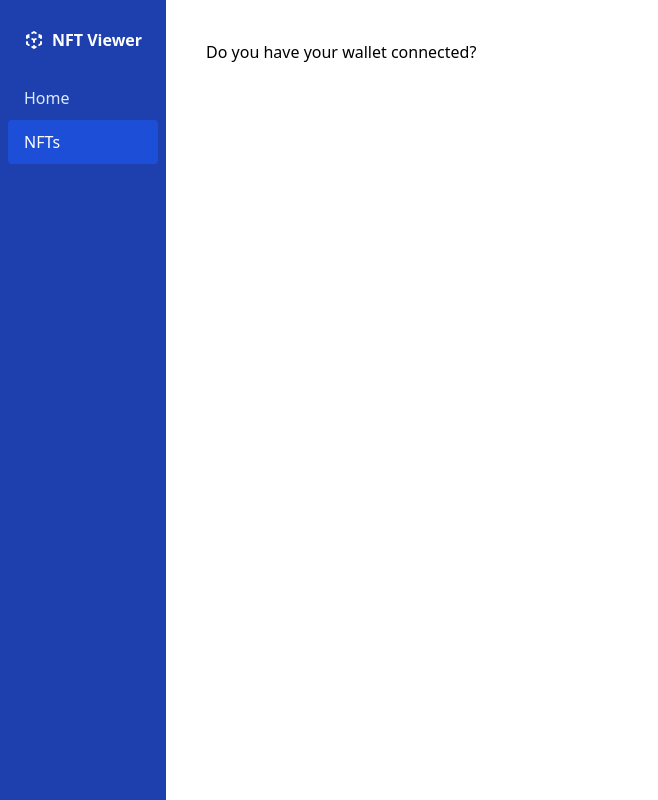
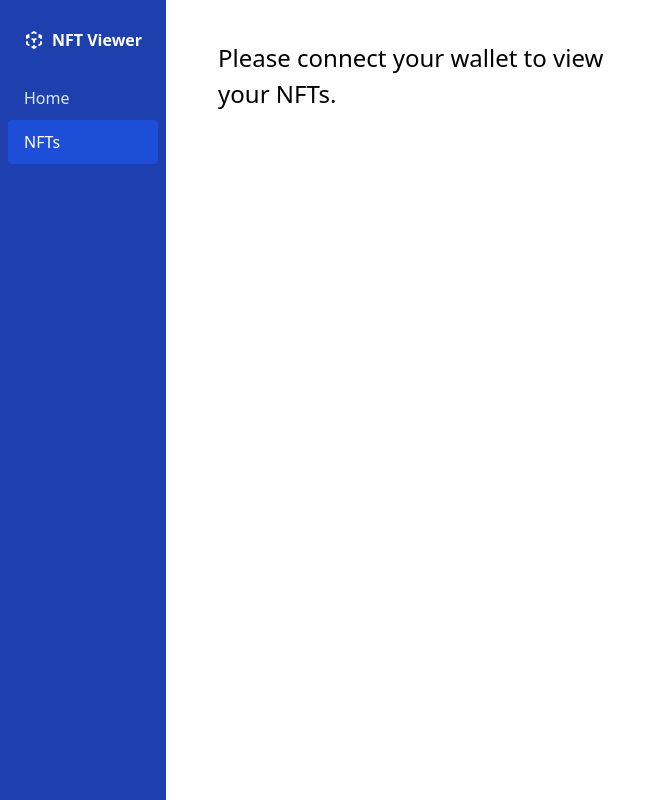
Before and after one commit to narendracode/zil-nft-viewer, a Next.js app: page /nfts in a window 1280 px wide. Shown: the whole page, without its empty margins (0-658 px from the left). Built offline with nearby package versions, Linux system fonts and the light colour scheme.

Commit message:
updated nfts message

```diff
--- a/src/pages/nfts.tsx
+++ b/src/pages/nfts.tsx
@@ -49,12 +49,18 @@ export default function Nfts() {
         let content;
         console.log(`load NFTs is called. status : ${nftLoadStatus.status}`)
         if(nftLoadStatus.status === 'idle') {
-            content = <div>Do you have your wallet connected?</div>
+            content = <div className="container px-3 mx-auto flex flex-wrap flex-col md:flex-row items-center">
+            <div className="flex flex-col w-full md:w-2/5 justify-center items-start text-center md:text-left">
+              <p className="leading-normal text-2xl mb-8">
+                Please connect your wallet to view your NFTs.
+              </p>
+            </div>
+          </div>
         }
         else if(nftLoadStatus.status === 'loading') {
             content = <SkeletonLoader/>
         }else if (nftLoadStatus.status == 'succeeded'){
-            if(!userNFTs.nfts.nfts.length || userNFTs.nfts.nfts.length ===0 ){
+            if(!userNFTs.nfts.nfts.length || userNFTs.nfts.nfts.length === 0 ){
                 content = <div className="container px-3 mx-auto flex flex-wrap flex-col md:flex-row items-center">
                 <div className="flex flex-col w-full md:w-2/5 justify-center items-start text-center md:text-left">
                   <h1 className="my-4 text-5xl font-bold leading-tight">
```
